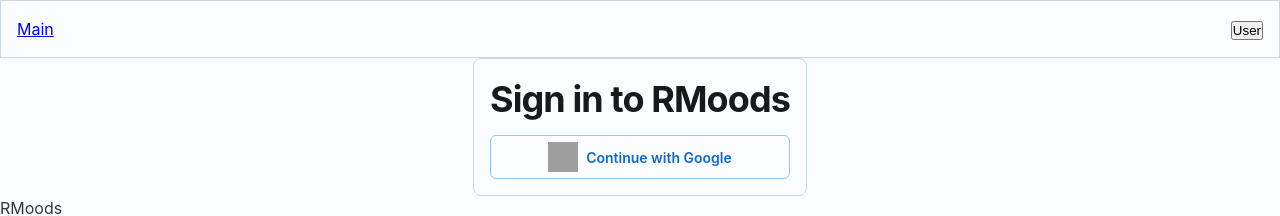
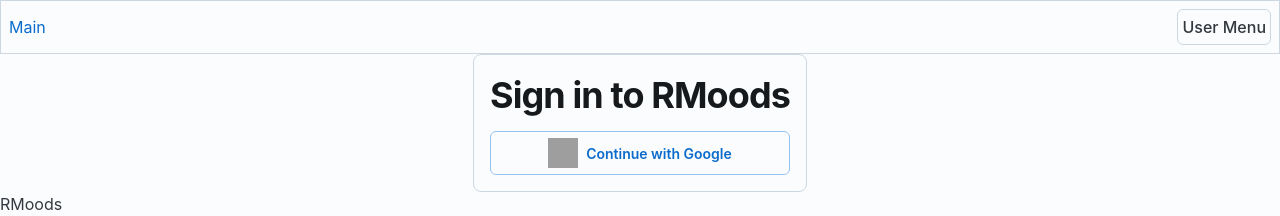
Before and after one commit to RMoodsTeam/RMoods, a Next.js app in the folder frontend/: page /login in a window 1280 px wide. Shown: the top 216 px of the page. Built offline with nearby package versions, Linux system fonts and the light colour scheme; grey boxes are pictures that could not be loaded.

Commit message:
Improve Navbar

```diff
--- a/frontend/app/components/Logout.tsx
+++ /dev/null
@@ -1,18 +0,0 @@
-"use client";
-import React from "react";
-import Link from "./Link";
-import Cookies from "js-cookie";
-
-/**
- * Logout component
- * @returns Element
- */
-const Logout = () => {
-  return (
-    <Link href="/login" onClick={() => Cookies.remove("RMOODS_JWT")}>
-      Log out
-    </Link>
-  );
-};
-
-export default Logout;
--- a/frontend/app/components/Navbar.tsx
+++ b/frontend/app/components/Navbar.tsx
@@ -1,7 +1,6 @@
 import React from "react";
-import Link from "./Link";
-import { Box, Card } from "@mui/joy";
-import User from "./User";
+import { Box, Card, Link } from "@mui/joy";
+import UserMenu from "./UserMenu";
 
 const gridNav = {
   display: "grid",
@@ -11,7 +10,7 @@ const gridNav = {
 
 const LeftNavItems = () => {
   return (
-    <Box>
+    <Box sx={{ verticalAlign: "center", display: "flex" }}>
       <Link href="/">Main</Link>
     </Box>
   );
@@ -20,7 +19,7 @@ const LeftNavItems = () => {
 const RightNavItems = () => {
   return (
     <Box sx={{ display: "flex", justifyContent: "right" }}>
-      <User />
+      <UserMenu />
     </Box>
   );
 };
@@ -36,7 +35,7 @@ const Navbar = () => {
       }}
     >
       <nav>
-        <Card sx={{ ...gridNav, borderRadius: 0 }}>
+        <Card sx={{ ...gridNav, borderRadius: 0, padding: 1 }}>
           <LeftNavItems />
           <div />
           <RightNavItems />
--- a/frontend/app/components/User.tsx
+++ /dev/null
@@ -1,40 +0,0 @@
-"use client";
-import React, { MouseEventHandler, useState } from "react";
-import Link from "./Link";
-import { Dropdown, DropdownOption } from "./Dropdown";
-import Logout from "./Logout";
-
-type UserProps = React.HTMLAttributes<HTMLDivElement>;
-
-/**
- * @param className gives ability to set custom CSS classes -
- * @returns Element
- */
-const User = ({ className }: UserProps) => {
-  const userHeader = <div>User</div>;
-
-  const [isOpen, setIsOpen] = useState(false);
-  const onToggle = () => setIsOpen(!isOpen);
-  const onOptionClick: MouseEventHandler = (event) => {
-    setIsOpen(false);
-  };
-  return (
-    <Dropdown
-      className={className}
-      isOpen={isOpen}
-      onToggle={onToggle}
-      header={userHeader}
-      id="user-dropdown"
-    >
-      {/*TODO!!! Maybe change how dropdown behaves?*/}
-      <DropdownOption onClick={onOptionClick} isSelected={() => false}>
-        <Link href="/dashboard">Dashboard</Link>
-      </DropdownOption>
-      <DropdownOption onClick={onOptionClick} isSelected={() => false}>
-        <Logout />
-      </DropdownOption>
-    </Dropdown>
-  );
-};
-
-export default User;
--- /dev/null
+++ b/frontend/app/components/UserMenu.tsx
@@ -0,0 +1,35 @@
+"use client";
+import Dropdown from "@mui/joy/Dropdown";
+import IconButton from "@mui/joy/IconButton";
+import Menu from "@mui/joy/Menu";
+import MenuItem from "@mui/joy/MenuItem";
+import ListItemDecorator from "@mui/joy/ListItemDecorator";
+import MenuButton from "@mui/joy/MenuButton";
+import { Link } from "@mui/joy";
+
+const UserMenu = () => {
+  return (
+    <Dropdown id="user-dropdown">
+      <MenuButton
+        slots={{ root: IconButton }}
+        slotProps={{ root: { variant: "outlined", color: "neutral" } }}
+      >
+        User Menu
+      </MenuButton>
+      <Menu placement="bottom-end">
+        <MenuItem>
+          <ListItemDecorator />
+          <Link href="/dashboard">Dashboard</Link>
+        </MenuItem>
+        <MenuItem>
+          <ListItemDecorator />
+          <Link href="/login" onClick={() => Cookies.remove("RMOODS_JWT")}>
+            Log out
+          </Link>
+        </MenuItem>
+      </Menu>
+    </Dropdown>
+  );
+};
+
+export default UserMenu;
```
